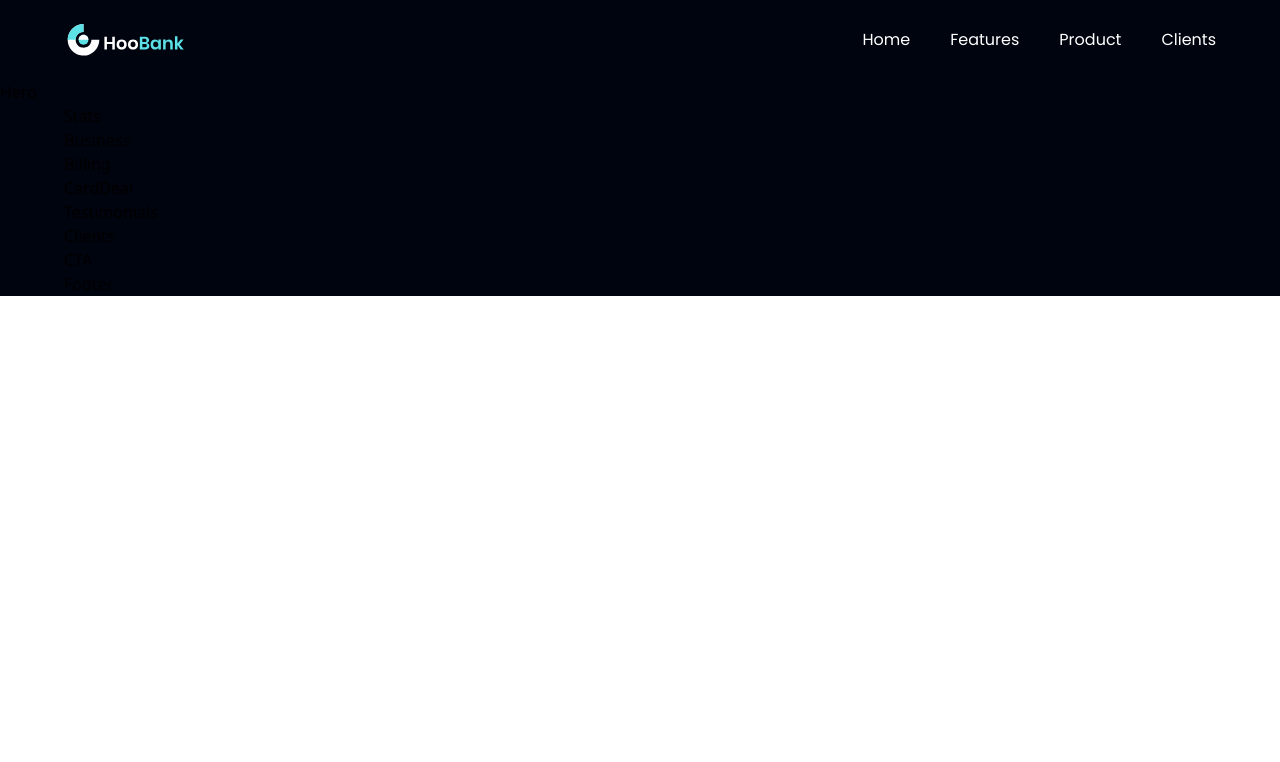
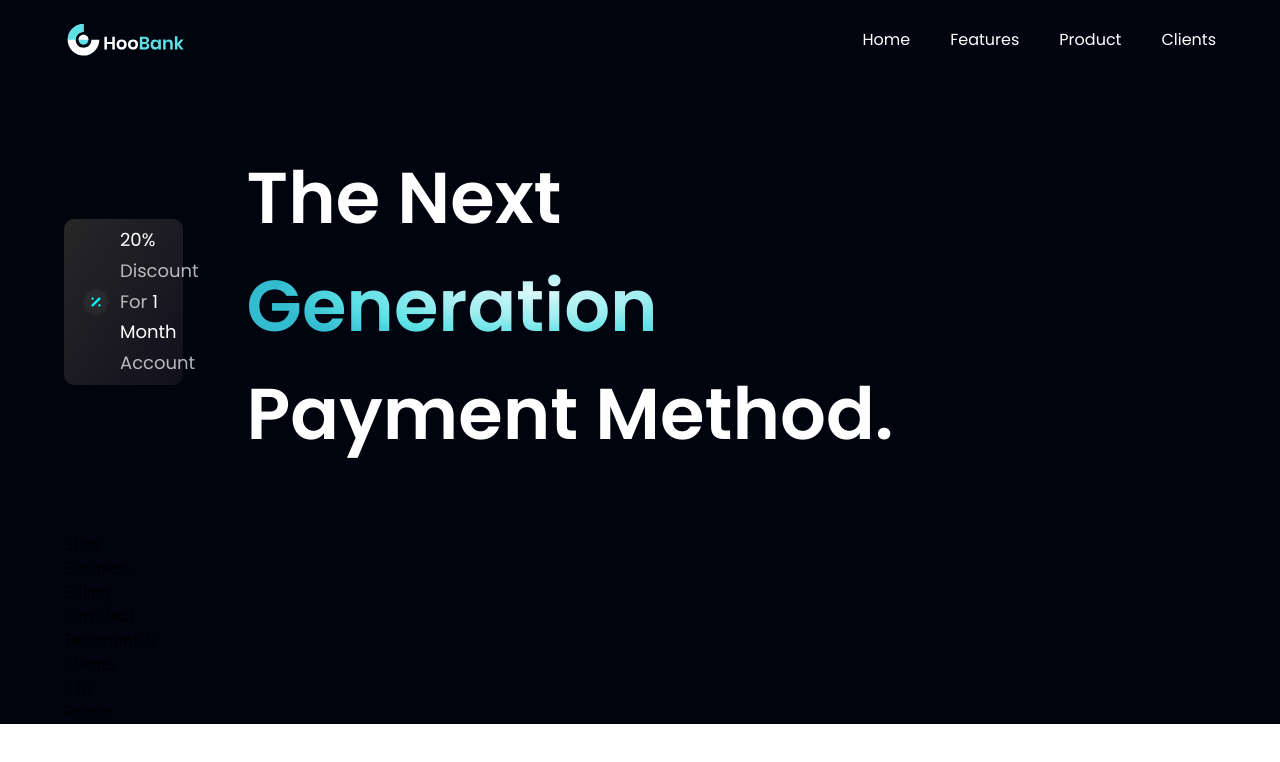
Before and after one commit to Uzayn/Hoobank, a React (Vite) app in the folder bank_webapp/: page / in a window 1280 px wide. Shown: the top 762 px of the page. Built offline with nearby package versions, Linux system fonts and the light colour scheme.

Commit message:
Render Hero section

```diff
--- a/bank_webapp/src/components/Hero.jsx
+++ b/bank_webapp/src/components/Hero.jsx
@@ -1,9 +1,27 @@
 import React from 'react'
+import styles from '../style'
+import {discount, robot } from '../assets'
 
-const Hero = () => {
-  return (
-    <div>Hero</div>
+const Hero = () => (
+  <section id="home" className={`flex md:flex-row flex-col ${styles.paddingY}`}>
+    <div className={`flex-1 ${styles.flexStart} flex-col xl:px-0 sm:px-16 px-6`}>
+      <div className="flex flex-row items-center py-[6px] px-4 bg-discount-gradient rounded-[10px] mb-2">
+        <img src={discount} alt="discount" className="w-[32px] h-[32px]" />
+        <p className={`${styles.paragraph} ml-2`}>
+        <span className="text-white">20%</span> Discount For {" "}
+        <span className="text-white">1 Month</span> Account
+        </p>
+      </div>
+    </div>
+
+    <div className="flex flex-row justify-between items-center w-full">
+      <h1 className="flex-1 font-poppins font-semibold ss:text-[72px] text-[52px] text-white">
+      The Next <br className="sm:block hidden" /> {" "}
+      <span className="text-gradient" >Generation</span> {" "} <br className="sm:block hidden" />
+      Payment Method.
+      </h1>
+    </div>
+  </section>
   )
-}
 
 export default Hero
```
